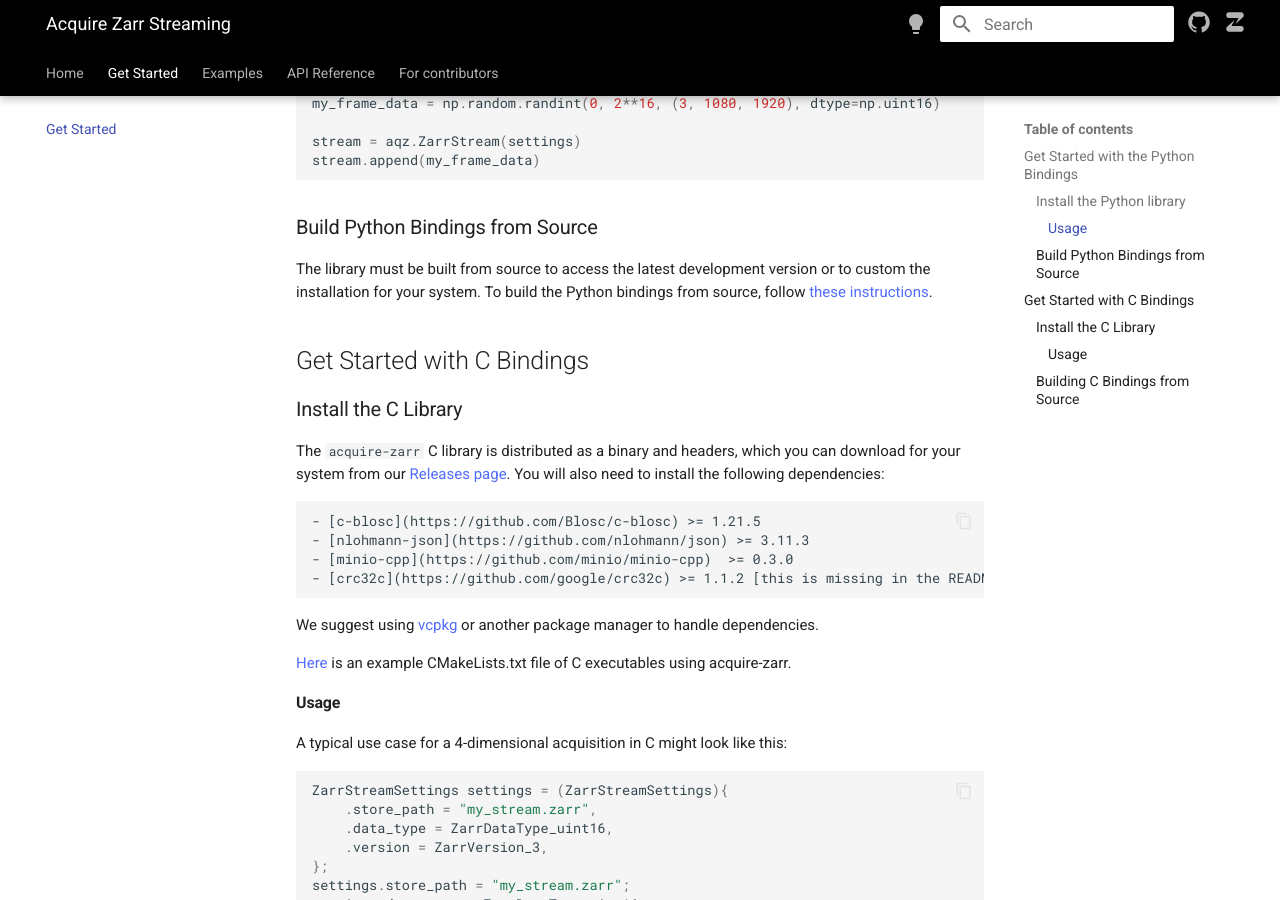
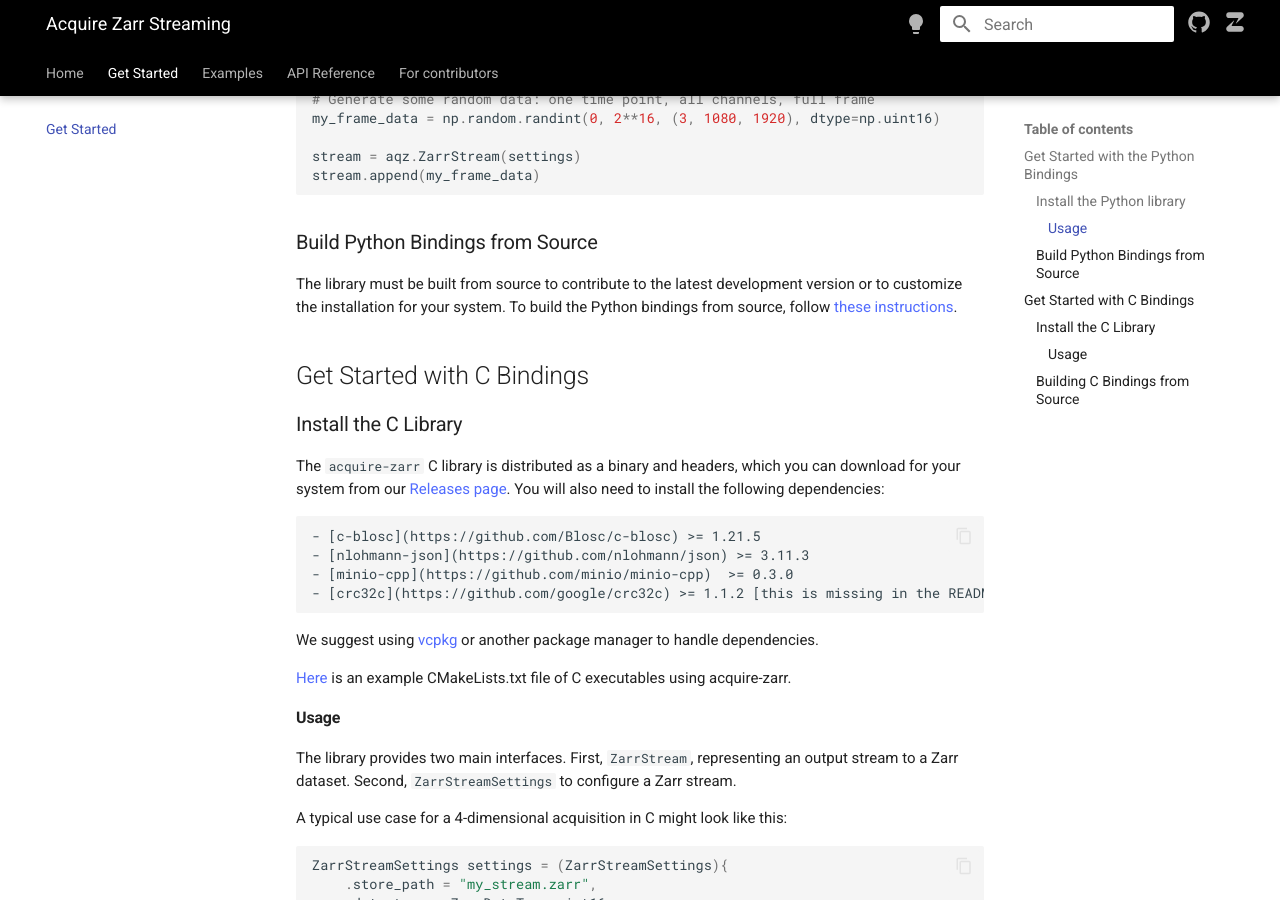
Before and after one commit to melissawm/acquire-docs, an MkDocs documentation site: the page built from docs/get_started.md, in a window 1280 px wide and 900 px high, scrolled down 1746 px. Built offline with MkDocs 1.6.1 and Material for MkDocs 9.7.7, drawn with Linux system fonts in a browser that asks for light colours; nearby versions of some CDN libraries; comment, search, counter and statistics services are not loaded; some of the changed text lies outside the part shown.

Commit message:
Update get_started.md

````diff
--- a/docs/get_started.md
+++ b/docs/get_started.md
@@ -5,7 +5,9 @@ The `acquire-zarr` library provides bindings in Python and C.
 
 ### Install the Python library
 
-To install the `acquire-zarr` Python library on Windows, macOS, or Ubuntu, run the following command:
+The `acquire-zarr` Python library is compatible with Python versions 3.9-3.13.
+
+To install the library on Windows, macOS, or Ubuntu, run the following command:
 
 ```bash
 python -m pip install acquire-zarr
@@ -90,7 +92,7 @@ stream.append(my_frame_data)
 ```
 ### Build Python Bindings from Source
 
-The library must be built from source to access the latest development version or to custom the installation for your system.
+The library must be built from source to contribute to the latest development version or to customize the installation for your system.
 To build the Python bindings from source, follow [these instructions](https://github.com/acquire-project/acquire-zarr/blob/main/README.md#building).
 
 ## Get Started with C Bindings
@@ -109,6 +111,9 @@ We suggest using [vcpkg](https://github.com/microsoft/vcpkg) or another package
 [Here](https://github.com/acquire-project/acquire-zarr/blob/main/examples/CMakeLists.txt) is an example CMakeLists.txt file of C executables using acquire-zarr.
 
 #### Usage
+
+The library provides two main interfaces. First, `ZarrStream`, representing an output stream to a Zarr dataset.
+Second, `ZarrStreamSettings` to configure a Zarr stream.
 
 A typical use case for a 4-dimensional acquisition in C might look like this:
 
@@ -166,5 +171,5 @@ Look at [acquire.zarr.h](include/acquire.zarr.h) for more details.
 
 ### Building C Bindings from Source
 
-The library must be built from source to access the latest development version or to comply the library into an existing program.
+The library must be built from source to contribute to the latest development version or to incorporate the library into an existing program.
 To build the C library from source, follow [these instructions](https://github.com/acquire-project/acquire-zarr/blob/main/README.md#building).
````
Also changed, not shown: other parts of docs/get_started.md (+1 -1 lines).
